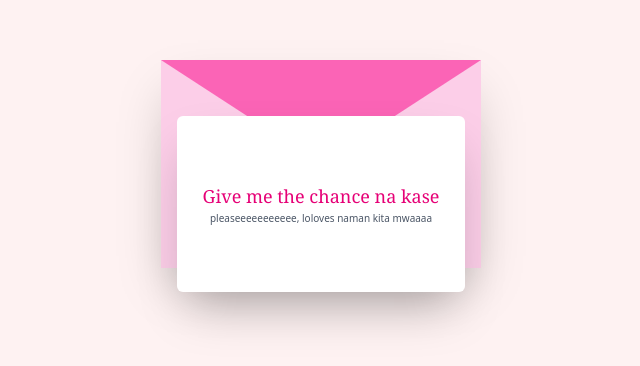
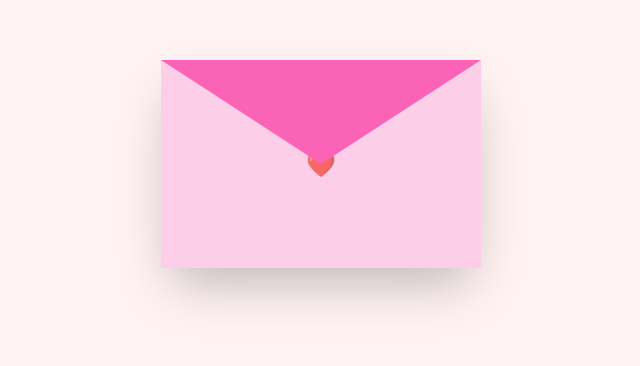
Before and after one commit to zjsan/valentine-letter, a React (Vite) app: page / in a window 1280 px wide. Shown: the part 236-602 px from the top of the page, without its empty margins (319-959 px from the left). Built offline with nearby package versions, Linux system fonts and the light colour scheme.

Commit message:
hide letter when envelope is close

```diff
--- a/src/App.jsx
+++ b/src/App.jsx
@@ -38,7 +38,7 @@ return (
         animate={{
           rotateX: isOpen ? 170 : 0,
           filter: isOpen ? "brightness(0.8)" : "brightness(1)",
-          zIndex: isOpen ? 0 : 30
+          zIndex: 50 // always above letter when closed
         }}
         transition={{ duration: 0.4 }}
         style={{ transformOrigin: "top", clipPath: "polygon(0 0, 100% 0, 50% 50%)", backfaceVisibility: "hidden" }}
@@ -66,7 +66,8 @@ return (
         zIndex: 50,
       } : {
         // Increase the 'tuck' from 20 to 40 so it's fully hidden by the V-shape
-        y: isOpen ? -110 : 40,
+        y: isOpen ?  -110 : 80,   // tuck under flap
+        opacity: isOpen ? 1 : 0,
         // Ensure it is lower than the Front Pocket (z-20) when not focused
         zIndex: isOpen ? 25 : 5,
       }}
```
